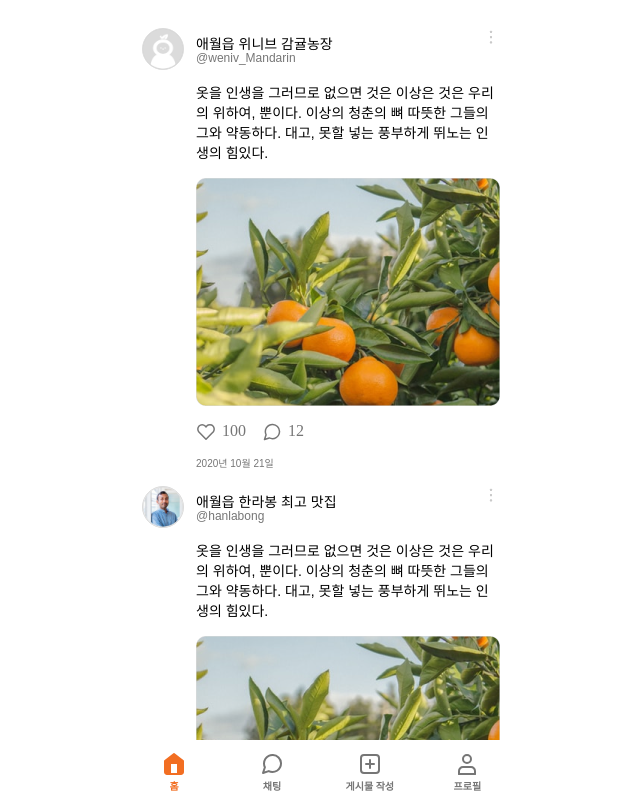
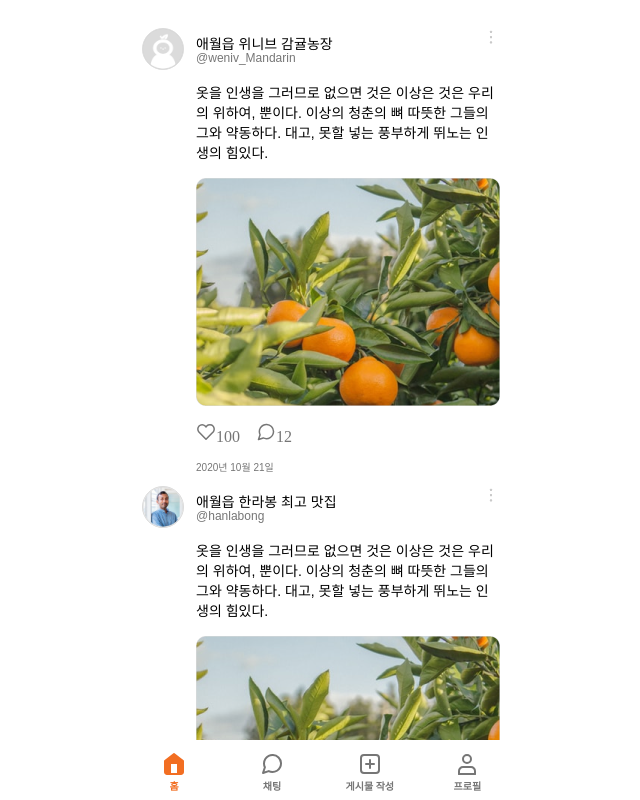
Before and after one commit to FRONTENDSCHOOL7/FeelMyRhythm-Frontend, a React (Create React App) app: page /home in a window 1280 px wide. Shown: the part 1035-1835 px from the top of the page, without its empty margins (246-886 px from the left). Built offline with nearby package versions, Linux system fonts and the light colour scheme; no server answers; a web font is replaced by a local one.

Commit message:
fix(홈화면) : 좋아요와 댓글 포인터 (#46)

```diff
--- a/package.json
+++ b/package.json
@@ -50,7 +50,6 @@
     ]
   },
   "devDependencies": {
-    "@trivago/prettier-plugin-sort-imports": "^4.2.1",
     "eslint": "^8.51.0",
     "eslint-config-prettier": "^9.0.0",
     "eslint-plugin-prettier": "^5.0.1",
--- a/src/components/home/YesFollow.jsx
+++ b/src/components/home/YesFollow.jsx
@@ -52,12 +52,14 @@ const UserProfile = ({
       </S.ContentsBox>
 
       <S.IconsBox>
-        <S.StyledHeartBox onClick={handleLike}>{isLiked ? <ColoredHearIcon /> : <HeartIcon />}</S.StyledHeartBox>
-        <S.Span className='heartnum'>{likes}</S.Span>
+        <S.StyledHeartBox onClick={handleLike}>
+          {isLiked ? <ColoredHearIcon /> : <HeartIcon />}
+          <S.Span className='heartnum'>{likes}</S.Span>
+        </S.StyledHeartBox>
         <S.StyledMessageBox>
           <MessageIcon />
+          <S.Span className='messnum'>{comments}</S.Span>
         </S.StyledMessageBox>
-        <S.Span className='messnum'>{comments}</S.Span>
       </S.IconsBox>
       <S.Date>{date}</S.Date>
     </S.ContainerBox>
--- a/src/components/home/yesFollow.styled.js
+++ b/src/components/home/yesFollow.styled.js
@@ -102,24 +102,20 @@ export const IconsBox = styled.div`
   display: flex;
   flex-direction: row;
   width: 304px;
-  margin-top: 12px;
-  margin-left: 54px;
+  padding-top: 12px;
+  padding-left: 54px;
 `;
 
 export const StyledHeartBox = styled.div`
-  width: 20px;
-  height: 20px;
-  margin-right: 6px;
+  cursor: pointer;
 `;
 
 export const StyledMessageBox = styled.div`
-  width: 20px;
-  height: 20px;
-  margin-right: 6px;
+  cursor: pointer;
 `;
 export const Span = styled.span`
   color: ${styleConstants.textColor};
-  margin-right: 16px;
+  padding-right: 16px;
 `;
 export const Date = styled.p`
   color: ${styleConstants.textColor};
```
Also changed, not shown: .prettierrc.js, 2 other files (tests, documents, lock files or other folders).
